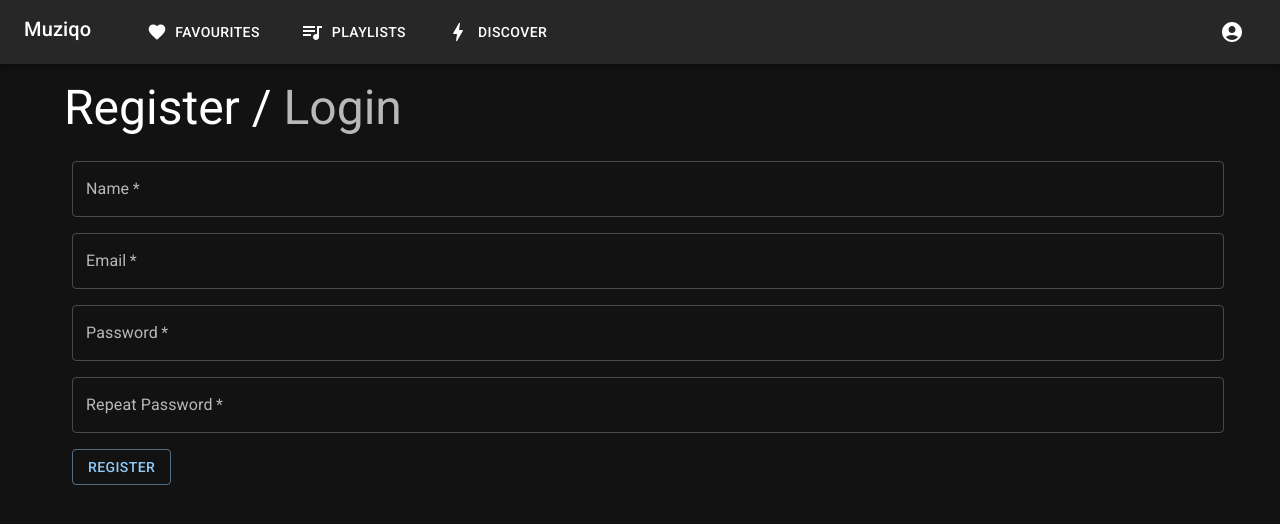
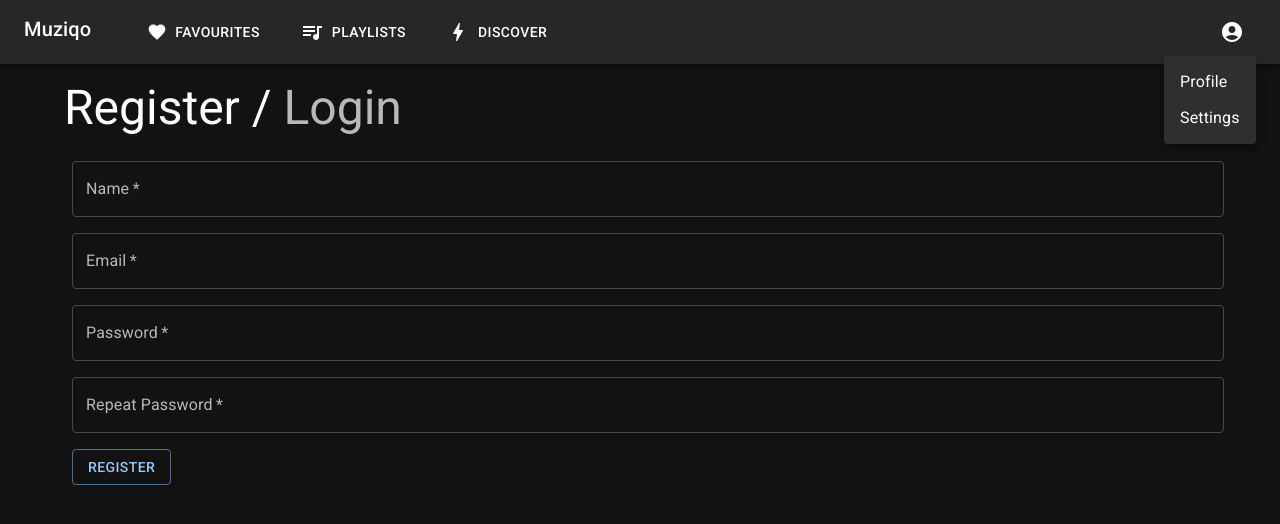
Before and after one commit to Ortyommm/muziqo, a React (Create React App) app in the folder frontend/: page /auth in a window 1280 px wide. Both pictures are taken after a click on the button "account of current user". Shown: the top 524 px of the page. Built offline with nearby package versions, Linux system fonts and the light colour scheme; no server answers.

Commit message:
Add UserMenu to AppHeader

```diff
--- a/frontend/src/components/AppHeader/AppHeader.tsx
+++ b/frontend/src/components/AppHeader/AppHeader.tsx
@@ -1,18 +1,14 @@
 import Toolbar from "@mui/material/Toolbar";
-import IconButton from "@mui/material/IconButton";
-import MenuIcon from "@mui/icons-material/Menu";
 import { Button, Typography } from "@mui/material";
 import Box from "@mui/material/Box";
-import AccountCircle from "@mui/icons-material/AccountCircle";
 import AppBar from "@mui/material/AppBar";
 import * as React from "react";
 import { ReactNode } from "react";
 import FavoriteIcon from "@mui/icons-material/Favorite";
 import QueueMusicIcon from "@mui/icons-material/QueueMusic";
 import BoltIcon from "@mui/icons-material/Bolt";
-import { NavLink, useNavigate } from "react-router-dom";
-import HomeIcon from "@mui/icons-material/Home";
-import { useAppSelector } from "../../store";
+import { NavLink } from "react-router-dom";
+import UserMenu from "@/components/AppHeader/components/UserMenu";
 class AppHeaderPage {
   constructor(public name: string, public icon: ReactNode, public to: string) {}
 }
@@ -25,13 +21,6 @@ const pages = [
 ];
 
 export default function AppHeader() {
-  const navigate = useNavigate();
-  const userId = useAppSelector((state) => state.auth.authorizedUser?.id);
-
-  function onAccountClick() {
-    navigate(`/users/${userId}`);
-  }
-
   return (
     <AppBar position="static">
       <Toolbar>
@@ -97,18 +86,7 @@ export default function AppHeader() {
             </Box>
           </Box>
 
-          <Box sx={{ ml: "auto" }}>
-            <IconButton
-              size="large"
-              aria-label="account of current user"
-              aria-controls="menu-appbar"
-              aria-haspopup="true"
-              color="inherit"
-              onClick={onAccountClick}
-            >
-              <AccountCircle />
-            </IconButton>
-          </Box>
+          <UserMenu />
         </Box>
       </Toolbar>
     </AppBar>
--- /dev/null
+++ b/frontend/src/components/AppHeader/components/UserMenu.tsx
@@ -0,0 +1,69 @@
+import { useNavigate } from "react-router-dom";
+import { useAppDispatch, useAppSelector } from "@/store";
+import IconButton from "@mui/material/IconButton";
+import AccountCircle from "@mui/icons-material/AccountCircle";
+import Box from "@mui/material/Box";
+import * as React from "react";
+import { Menu, MenuItem } from "@mui/material";
+import { setToken } from "@/store/modules/user";
+
+export default function UserMenu() {
+  const navigate = useNavigate();
+  const userId = useAppSelector((state) => state.auth.authorizedUser?.id);
+  const dispatch = useAppDispatch();
+
+  const [anchorEl, setAnchorEl] = React.useState<null | HTMLElement>(null);
+  const open = Boolean(anchorEl);
+  const handleClick = (event: React.MouseEvent<HTMLElement>) => {
+    setAnchorEl(event.currentTarget);
+  };
+  const handleClose = () => {
+    setAnchorEl(null);
+  };
+
+  function navigateToProfile() {
+    navigate(`/users/${userId}`);
+  }
+
+  function navigateToSettings() {
+    navigate("/settings");
+  }
+
+  // function logout() {
+  //   localStorage.removeItem("token");
+  //   dispatch(setToken(null));
+  // }
+
+  return (
+    <Box sx={{ ml: "auto" }}>
+      <IconButton
+        size="large"
+        aria-label="account of current user"
+        aria-controls="menu-appbar"
+        aria-haspopup="true"
+        color="inherit"
+        onClick={handleClick}
+      >
+        <AccountCircle />
+      </IconButton>
+      <Menu
+        anchorEl={anchorEl}
+        open={open}
+        onClose={handleClose}
+        onClick={handleClose}
+        anchorOrigin={{
+          vertical: "bottom",
+          horizontal: "right",
+        }}
+        transformOrigin={{
+          vertical: "top",
+          horizontal: "right",
+        }}
+      >
+        <MenuItem onClick={navigateToProfile}>Profile</MenuItem>
+        <MenuItem onClick={navigateToSettings}>Settings</MenuItem>
+        {/*<MenuItem onClick={logout}>Logout</MenuItem>*/}
+      </Menu>
+    </Box>
+  );
+}
```
